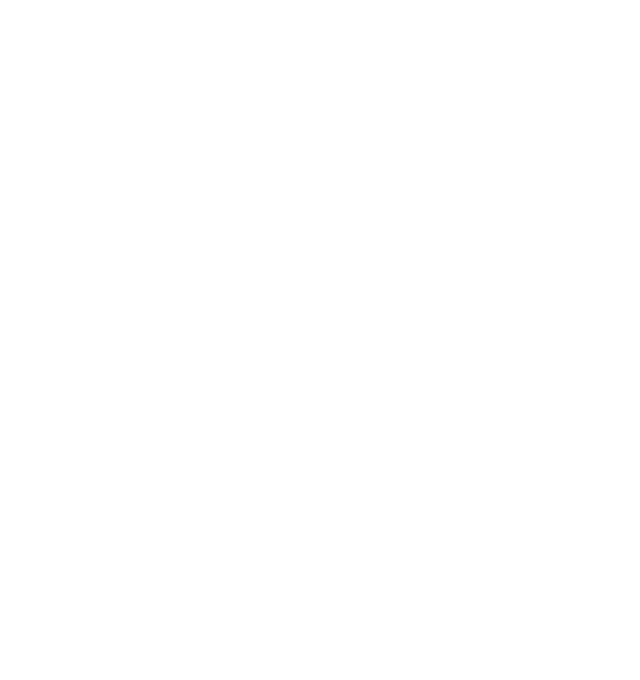
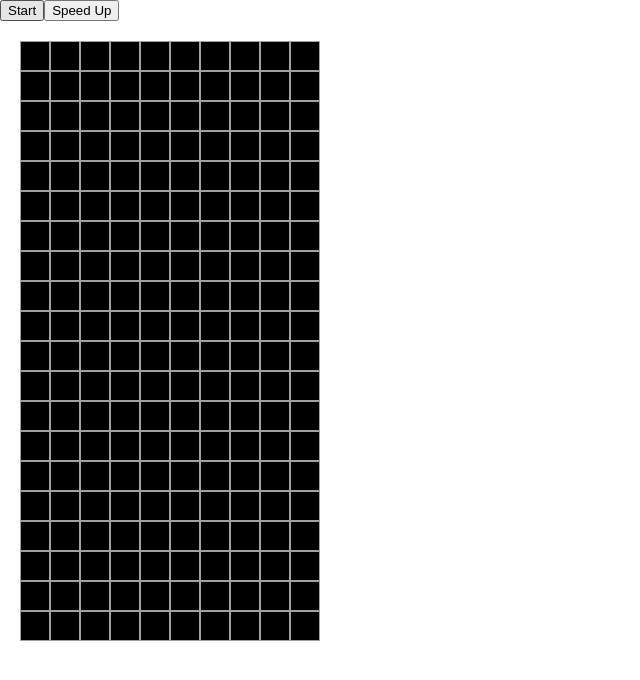
Before and after one commit to cjsellwood/tetris, a React (Vite) app: page / in a window 1280 px wide. Shown: the top 680 px of the page, without its empty margins (0-640 px from the left). Built offline with nearby package versions, Linux system fonts and the light colour scheme.

Commit message:
Basic board

```diff
--- /dev/null
+++ b/src/App.css
@@ -0,0 +1,14 @@
+.board {
+  padding: 20px;
+}
+
+.row {
+  display: flex;
+}
+
+.square {
+  width: 30px;
+  height: 30px;
+  background-color: black;
+  border: 1px solid rgb(160, 160, 160);
+}
--- a/src/App.tsx
+++ b/src/App.tsx
@@ -1,9 +1,63 @@
-import React from 'react'
+import { useState } from "react";
+import "./App.css";
 
-const App = () => {
-  return (
-    <div></div>
-  )
+interface Square {
+  active?: boolean;
+  color?: string;
 }
 
-export default App
+interface TetrisHook {
+  start: () => void;
+  speedUp: () => void;
+  board: Square[][];
+}
+
+const useTetris = (): TetrisHook => {
+  let [gameInterval, setGameInterval] = useState(0);
+  let [timing, setTiming] = useState(1000);
+  let [board, setBoard] = useState<Square[][]>(
+    new Array(20).fill(new Array(10).fill({}))
+  );
+
+  const start = () => {
+    const newInterval = setInterval(gameLoop, timing);
+    setGameInterval(newInterval);
+  };
+
+  const speedUp = () => {
+    clearInterval(gameInterval);
+    const newTiming = timing - 10;
+    setTiming(newTiming);
+
+    const newInterval = setInterval(gameLoop, newTiming);
+    setGameInterval(newInterval);
+  };
+
+  const gameLoop = () => {};
+
+  return { start, speedUp, board };
+};
+
+function App() {
+  const { start, speedUp, board } = useTetris();
+
+  return (
+    <div className="App">
+      <button onClick={() => start()}>Start</button>
+      <button onClick={() => speedUp()}>Speed Up</button>
+      <div className="board">
+        {board.map((row) => {
+          return (
+            <div className="row">
+              {row.map((square) => {
+                return <div className="square"></div>;
+              })}
+            </div>
+          );
+        })}
+      </div>
+    </div>
+  );
+}
+
+export default App;
```
